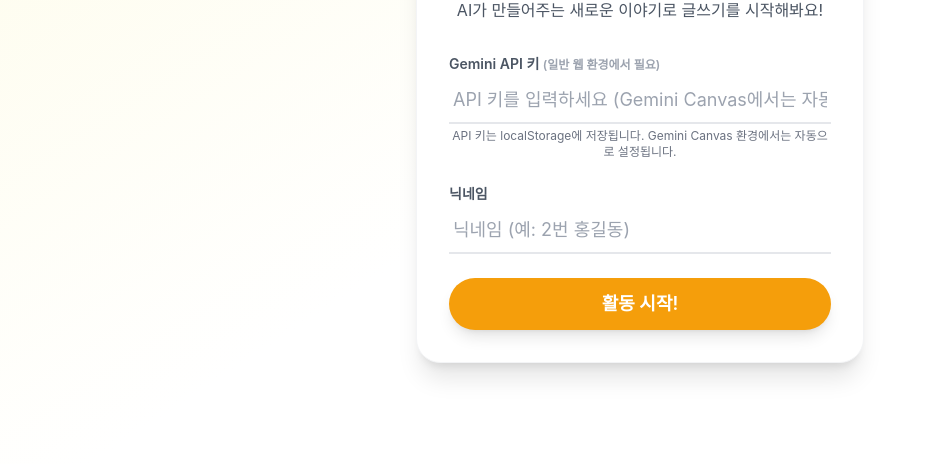
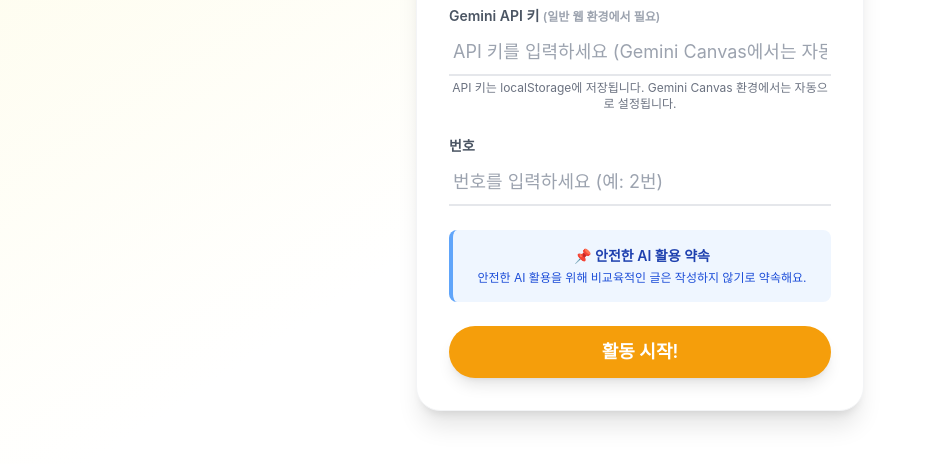
Before and after one commit to Ingyu87/4-2-4-app, a website with bundled scripts: page index.html in a window 1280 px wide. Shown: the part 308-772 px from the top of the page, without its empty margins (0-928 px from the left). Built offline with nearby package versions, Linux system fonts and the light colour scheme.

Commit message:
Change nickname to number input and add safety pledge

```diff
--- a/index.html
+++ b/index.html
@@ -57,8 +57,12 @@
                         <p class="text-xs text-gray-500 mt-1">API 키는 localStorage에 저장됩니다. Gemini Canvas 환경에서는 자동으로 설정됩니다.</p>
                     </div>
                     <div>
-                        <label for="nickname-input" class="block text-left text-sm font-semibold text-gray-600 mb-1">닉네임</label>
-                        <input type="text" id="nickname-input" placeholder="닉네임 (예: 2번 홍길동)" class="w-full px-1 py-2 bg-transparent border-0 border-b-2 border-gray-200 text-gray-800 placeholder-gray-400 focus:outline-none focus:ring-0 focus:border-amber-400 text-lg">
+                        <label for="nickname-input" class="block text-left text-sm font-semibold text-gray-600 mb-1">번호</label>
+                        <input type="text" id="nickname-input" placeholder="번호를 입력하세요 (예: 2번)" class="w-full px-1 py-2 bg-transparent border-0 border-b-2 border-gray-200 text-gray-800 placeholder-gray-400 focus:outline-none focus:ring-0 focus:border-amber-400 text-lg">
+                    </div>
+                    <div class="bg-blue-50 border-l-4 border-blue-400 p-4 rounded-lg">
+                        <p class="text-sm text-blue-800 font-semibold mb-1">📌 안전한 AI 활용 약속</p>
+                        <p class="text-xs text-blue-700">안전한 AI 활용을 위해 비교육적인 글은 작성하지 않기로 약속해요.</p>
                     </div>
                     <button id="login-button" class="w-full px-6 py-3 bg-amber-500 text-white font-semibold rounded-full shadow-lg hover:bg-amber-600 focus:outline-none focus:ring-2 focus:ring-amber-400 focus:ring-offset-2 transition-all duration-200 ease-in-out hover:scale-105 hover:shadow-xl active:scale-95 !py-3 text-lg">활동 시작!</button>
                 </div>
--- a/js/main.js
+++ b/js/main.js
@@ -79,7 +79,7 @@
         }
 
         if (nickname.trim() === "") {
-            showModal("알림", "닉네임을 입력해주세요.");
+            showModal("알림", "번호를 입력해주세요.");
             return;
         }
 
```
